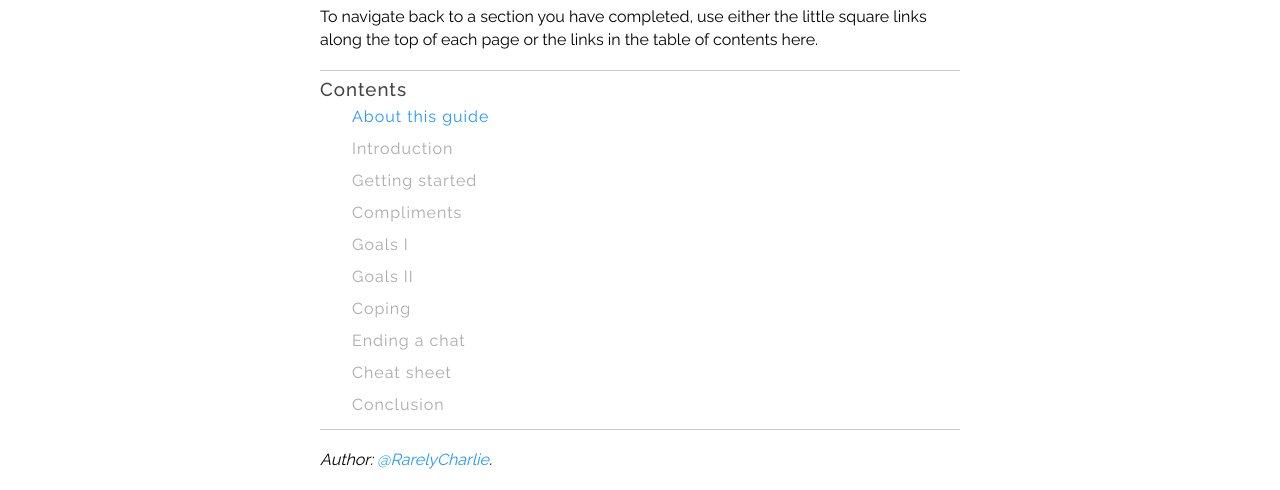
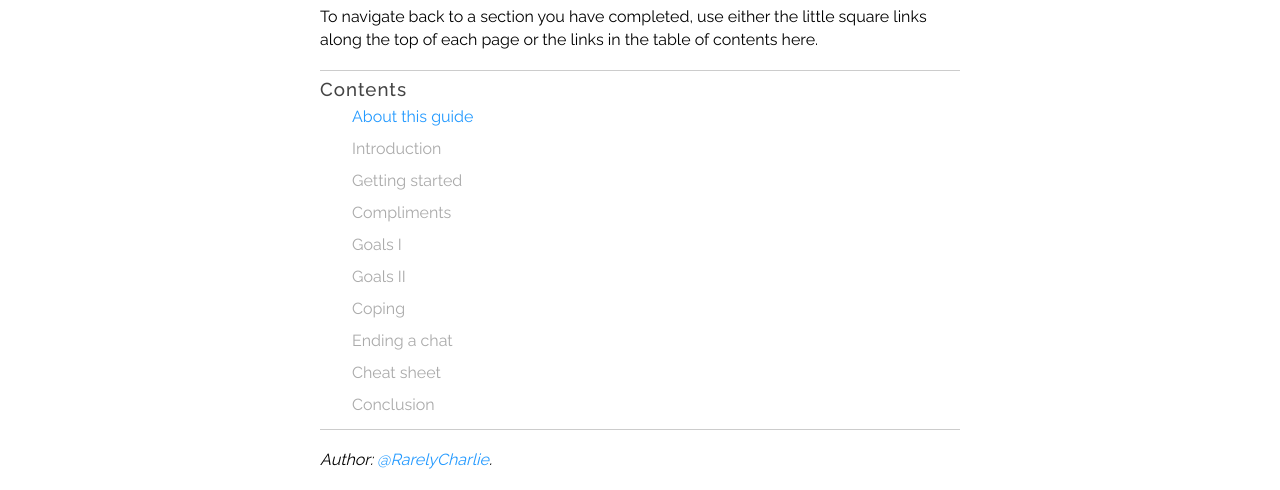
Before and after one commit to RarelyCharlie/rarelycharlie.github.io, a Jekyll site: the page built from _draft/sft.md, in a window 1280 px wide and 1400 px high, scrolled down 36 px. Shown: the part 500-990 px from the top of the window. Built offline with Jekyll 4.4.1, drawn with Linux system fonts in a browser that asks for light colours; nearby versions of some CDN libraries.

Commit message:
toc letter spacing

```diff
--- a/_layouts/guide.html
+++ b/_layouts/guide.html
@@ -107,7 +107,8 @@ ul.references {list-style-type: none;}
 
 #toc {font-weight: 500; letter-spacing: 1px; border: 1px solid #ccc; border-width: 1px 0;
 	margin-bottom: 1em; line-height: 2em; padding: 0;}
-#toc p {font-weight: normal; font-size: 16px; margin-left: 2em; color: #aaa; line-height: 1em;}
+#toc p {font-weight: normal; font-size: 16px; margin-left: 2em; color: #aaa; line-height: 1em;
+	letter-spacing: 0;}
 </style>
 <script>
 Crumbs = {
```
